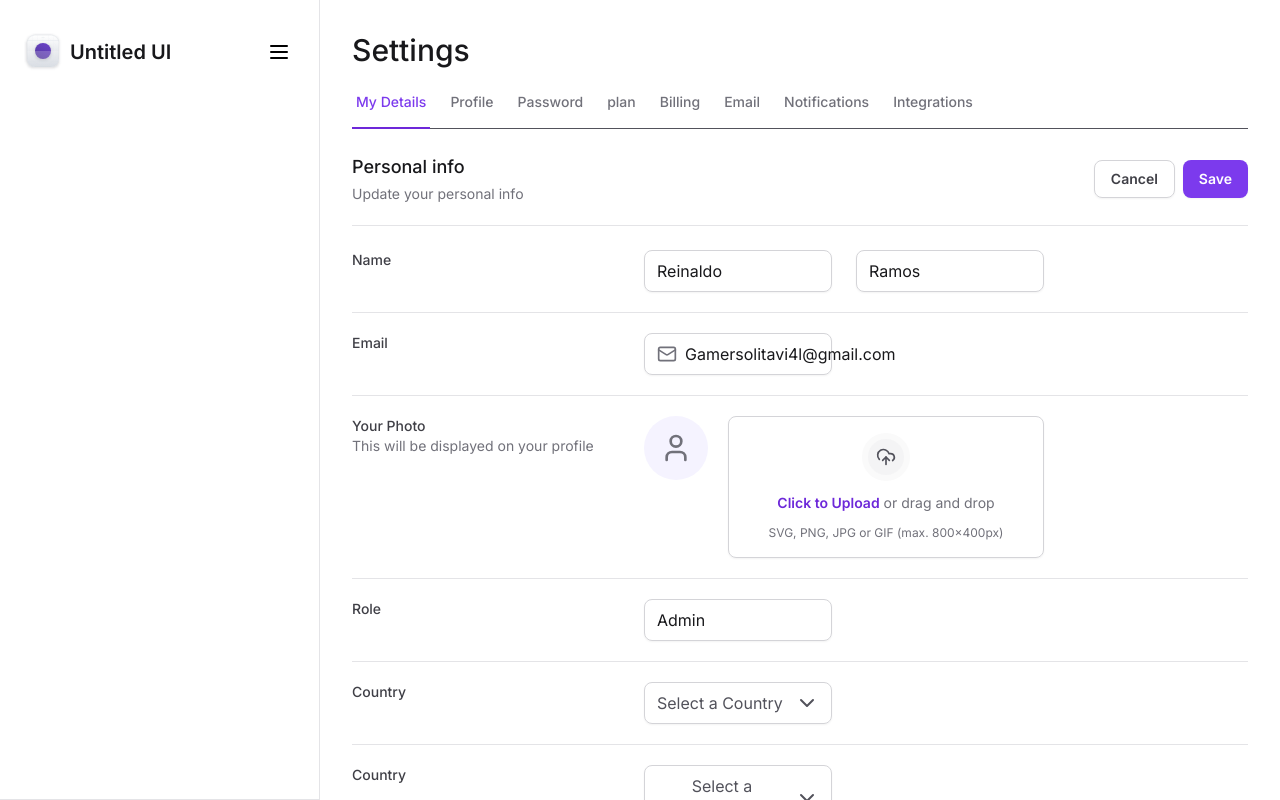
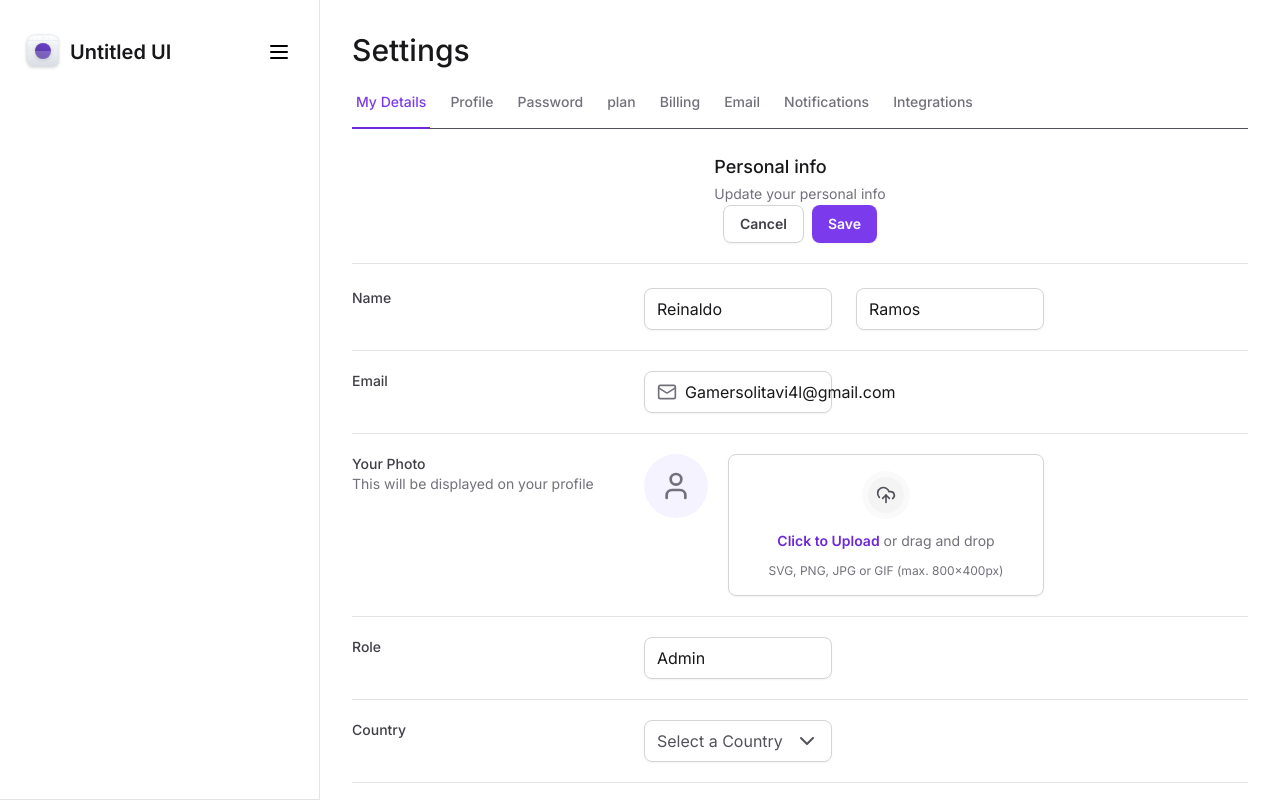
Before and after one commit to ReinaldoARamos/Tailwind, a Next.js app: page / in a window 1280 px wide. Shown: the top 800 px of the page. Built offline with nearby package versions, Linux system fonts and the light colour scheme.

Commit message:
começando a criar a repsonsiovidade do formulário

```diff
--- a/src/app/page.tsx
+++ b/src/app/page.tsx
@@ -24,7 +24,7 @@ export default function Home() {
       <h1 className="text-3xl font-medium text-zinc-900">Settings</h1>
       <SettingsTabs />
       <div className="mt-6 flex flex-col  ">
-        <div className="flex justify-between pb-5 items-center border-b border-zinc-200">
+        <div className="flex lg:flex-row lg:flex-col justify-between pb-5 items-center border-b border-zinc-200">
           <div className="space-y-1">
             <h2 className="text-lg font-medium text-zinc-900">Personal info</h2>
             <span className="text-sm text-zinc-500">
```
